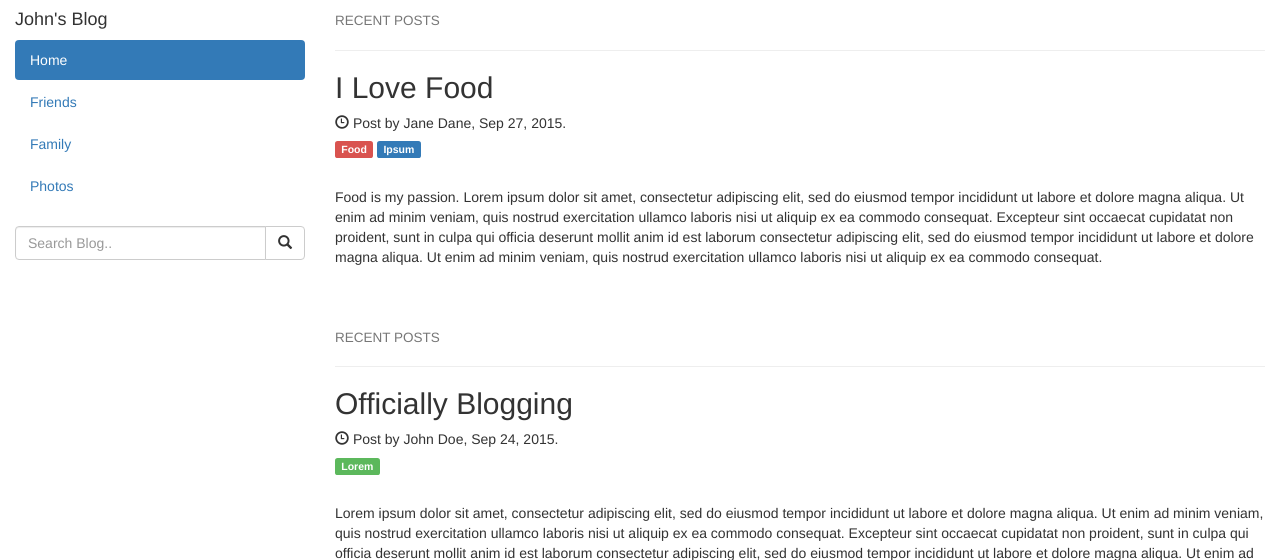
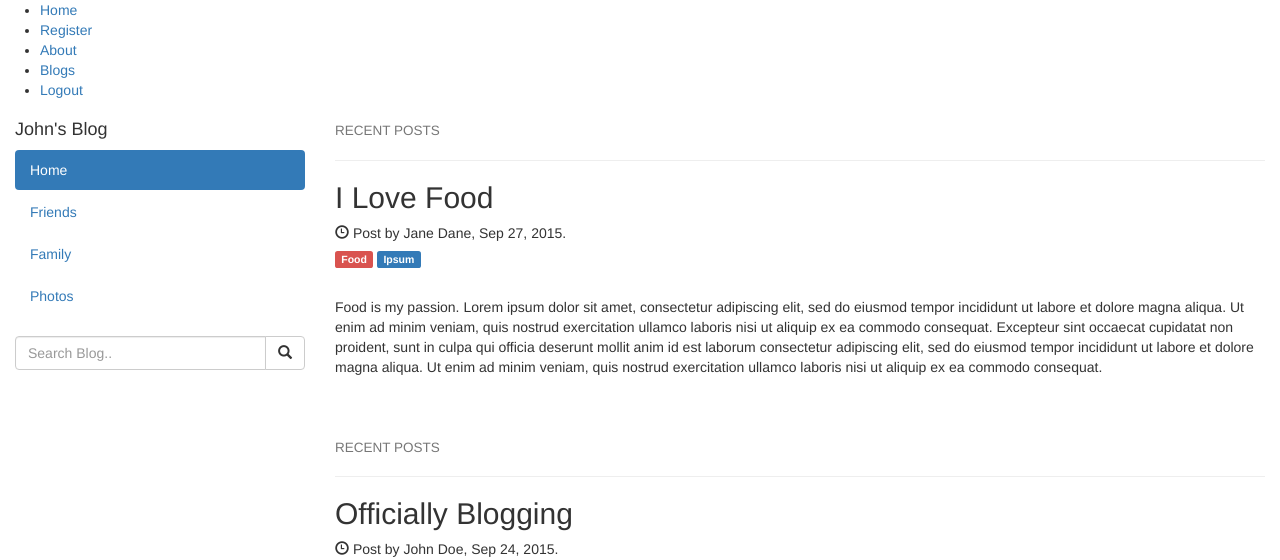
Before and after one commit to markgregory757/Gun-Range, a Node server app: page /blogs/ in a window 1280 px wide. Shown: the top 560 px of the page. Run offline with Node 20, Linux system fonts and the light colour scheme; some libraries are stand-ins or nearby versions.

Commit message:
added buttons and logout route

```diff
--- a/app.js
+++ b/app.js
@@ -17,6 +17,7 @@ const saltRounds = +process.env.SALT;
 const indexRouter = require("./routes/index");
 const usersRouter = require("./routes/createUser");
 const loginRouter = require("./routes/login");
+const logoutRouter = require("./routes/logout")
 const rangeRouter = require("./routes/addRange");
 const skillsRouter = require("./routes/skills");
 const blogRouter = require("./routes/blogs");
@@ -55,6 +56,7 @@ app.use(express.static(path.join(__dirname, 'public')));
 app.use('/', indexRouter);
 app.use('/createUser', usersRouter);
 app.use('/login', loginRouter);
+app.use('/logout', logoutRouter)
 app.use('/partials/skills', skillsRouter);
 app.use('/addRange', rangeRouter);
 app.use('/blogs', blogRouter);
--- a/routes/login.js
+++ b/routes/login.js
@@ -27,8 +27,8 @@ router.get("/", async (req, res) => {
           console.log("access cookie")
 
           res.redirect("/")
-        } else {
-        res.redirect("login");
+        } else  {
+        res.redirect("/");
       }
       });
 
--- a/views/addRange.hbs
+++ b/views/addRange.hbs
@@ -12,9 +12,11 @@
   <h1><a href="/">Hello World</a></h1>
     <header>
       <ul>
+        <li><a href="/">Home</a></li>
         <li><a href="/createUser">Register</a></li>
         {{!-- <li><a href="/addRange">New Range</a></li> --}}
-        <li><a href="/login">Login</a></li>
+        <li><a href="/about">About</a></li>
+        <li><a href="/blogs">Blogs</a></li>
         <li><a href="/logout">Logout</a></li>
       </ul>
     </header>
--- a/views/blogs.hbs
+++ b/views/blogs.hbs
@@ -7,6 +7,15 @@
   <link rel="stylesheet" href="https://maxcdn.bootstrapcdn.com/bootstrap/3.4.1/css/bootstrap.min.css">
   <script src="https://ajax.googleapis.com/ajax/libs/jquery/3.6.0/jquery.min.js"></script>
   <script src="https://maxcdn.bootstrapcdn.com/bootstrap/3.4.1/js/bootstrap.min.js"></script>
+       <ul>
+         <li><a href="/">Home</a></li>
+        <li><a href="/createUser">Register</a></li>
+        {{!-- <li><a href="/addRange">New Range</a></li> --}}
+        <li><a href="/about">About</a></li>
+        <li><a href="/blogs">Blogs</a></li>
+        <li><a href="/logout">Logout</a></li>
+      </ul>
+
 
 </head>
 <body>
--- a/views/createUser.hbs
+++ b/views/createUser.hbs
@@ -14,6 +14,7 @@
   <h1><a href="/">Hello Users</a></h1>
   <header>
     <ul>
+      <li><a href="/">Home</a></li>
       {{!-- <li><a href="/createUser">Register</a></li> --}}
       <li><a href="/addRange">New Range</a></li>
       <li><a href="/login">Login</a></li>
--- a/views/index.hbs
+++ b/views/index.hbs
@@ -13,13 +13,15 @@
 
   <header>
     <ul>
+      <li><a href="/">Home</a></li>
       <li><a href="/createUser">Register</a></li>
       <li><a href="/addRange">New Range</a></li>
+      <li><a href="/blogs">Blogs</a></li>
       <li><a href="/login">Login</a></li>
       <li><a href="/logout">Logout</a></li>
     </ul>
   </header>
-  <h1><a href="/">Hello World</a></h1>
+  <h1><a href="/">Arms and Safety</a></h1>
 
   </body>
 
--- a/views/login.hbs
+++ b/views/login.hbs
@@ -13,9 +13,10 @@
     <header>
       <ul>
         <li><img class="logo" src="/images/logo.png"></li>
-        <li><a href="/">Browse</a></li>
+        <li><a href="/">Home</a></li>
         <li><a href="/about">About</a></li>
         <li><a href="/createUser">Register</a></li>
+        <li><a href="/logout">Logout</a></li>
       </ul>
     </header>
     <main>
--- a/views/partials/skills.hbs
+++ b/views/partials/skills.hbs
@@ -1 +1,12 @@
 <h1>Add Skills</h1>
+
+<header>
+      <ul>
+        <li><a href="/">Home</a></li>
+        <li><a href="/createUser">Register</a></li>
+        {{!-- <li><a href="/addRange">New Range</a></li> --}}
+        <li><a href="/about">About</a></li>
+        <li><a href="/blogs">Blogs</a></li>
+        <li><a href="/logout">Logout</a></li>
+      </ul>
+    </header>
```
Also changed, not shown: views/about.hbs (+10 -0 lines).
